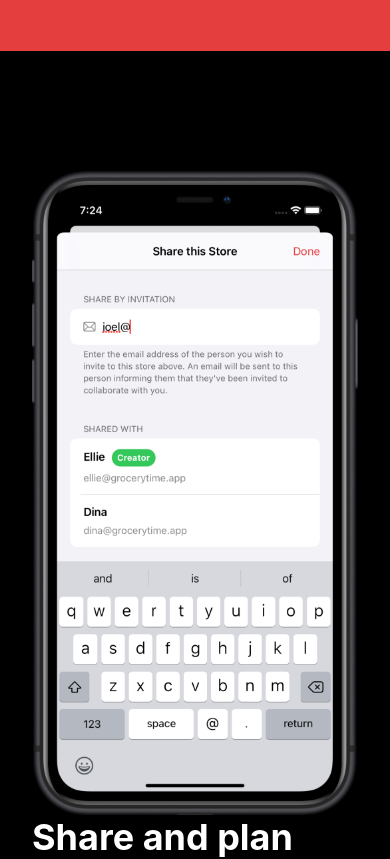
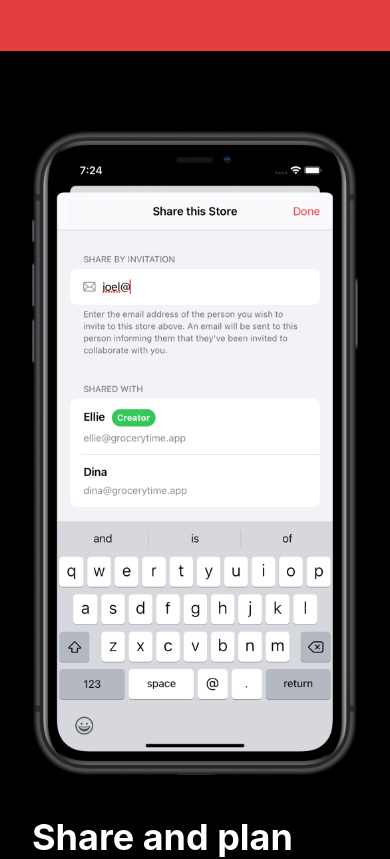
Before and after one commit to bradpurchase/grocerytime-web, a Next.js app: page / in a window 390 px wide. Shown: the part 1920-2779 px from the top of the page. Built offline with nearby package versions, Linux system fonts and the light colour scheme.

Commit message:
fix spacing issue

```diff
--- a/components/Feature.js
+++ b/components/Feature.js
@@ -30,7 +30,7 @@ const Feature = React.memo(
                   </h2>
                   <div className="text-xl leading-relaxed">{body}</div>
                 </div>
-                <picture className="object-fit mt-10 lg:mt-0 lg:ml-16 w-full">
+                <picture className="object-fit mb-10 lg:mb-0 lg:ml-16 w-full">
                   <source
                     srcset={`/images/${imageName}-dark.png`}
                     media="(prefers-color-scheme: dark)"
```
